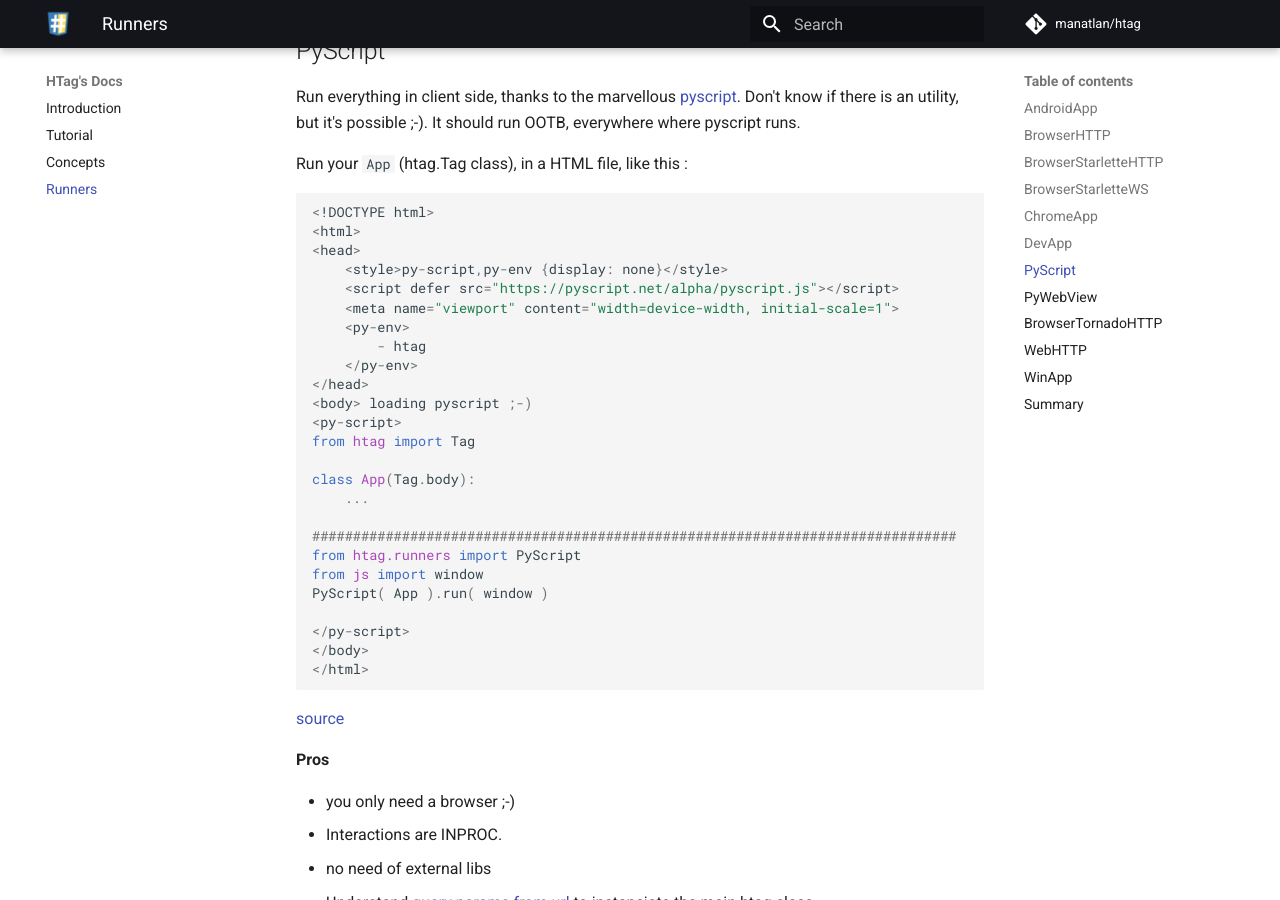
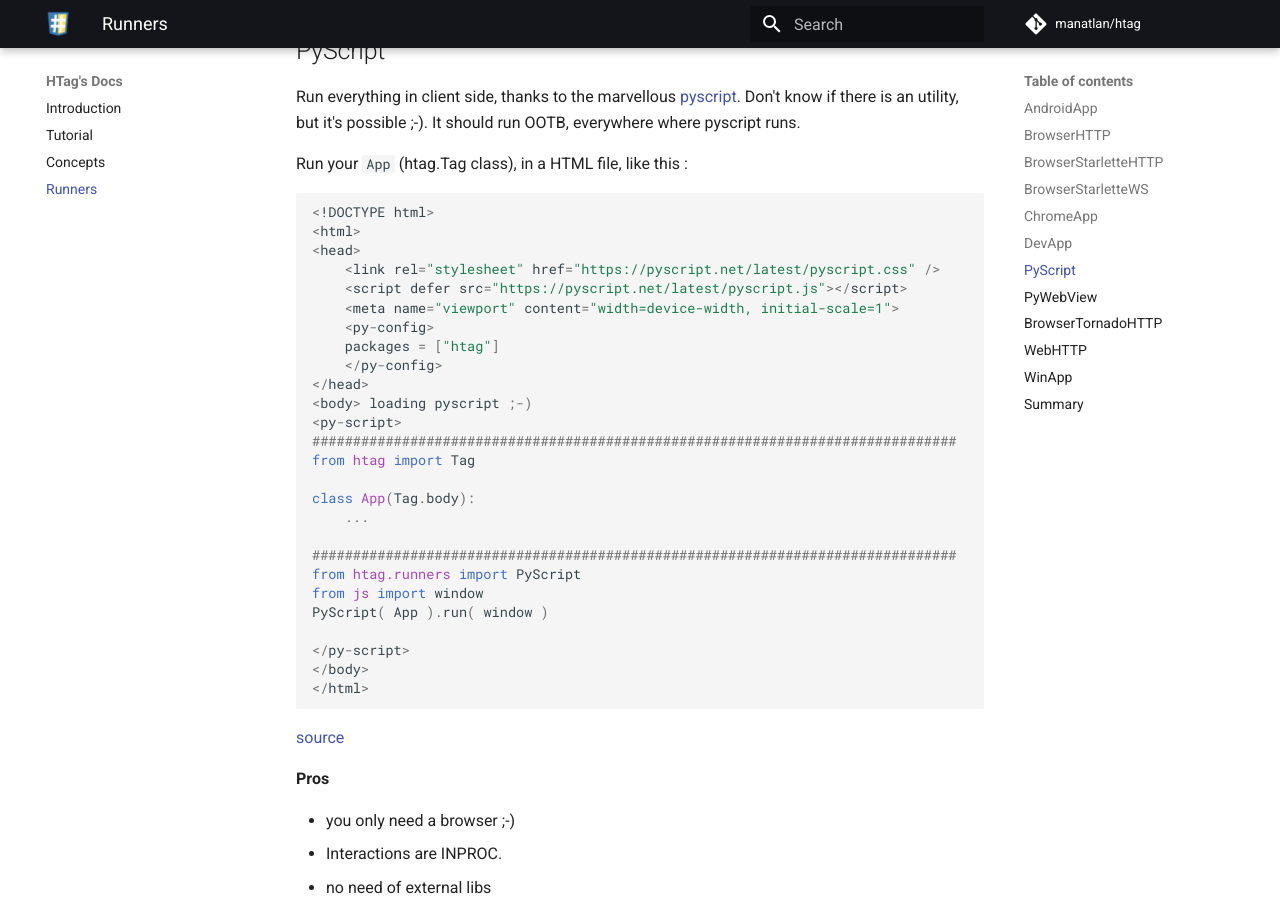
Before and after one commit to manatlan/htag, an MkDocs documentation site: the page built from docs/runners.md, in a window 1280 px wide and 900 px high, scrolled down 4382 px. Built offline with MkDocs 1.6.1 and Material for MkDocs 9.7.7, drawn with Linux system fonts in a browser that asks for light colours; comment, search, counter and statistics services are not loaded.

Commit message:
Update runners.md

```diff
--- a/docs/runners.md
+++ b/docs/runners.md
@@ -216,15 +216,16 @@
 <!DOCTYPE html>
 <html>
 <head>
-    <style>py-script,py-env {display: none}</style>
-    <script defer src="https://pyscript.net/alpha/pyscript.js"></script>
+    <link rel="stylesheet" href="https://pyscript.net/latest/pyscript.css" />
+    <script defer src="https://pyscript.net/latest/pyscript.js"></script>
     <meta name="viewport" content="width=device-width, initial-scale=1">
-    <py-env>
-        - htag
-    </py-env>
+    <py-config>
+    packages = ["htag"]
+    </py-config>
 </head>
 <body> loading pyscript ;-)
 <py-script>
+###############################################################################
 from htag import Tag
 
 class App(Tag.body):
```
